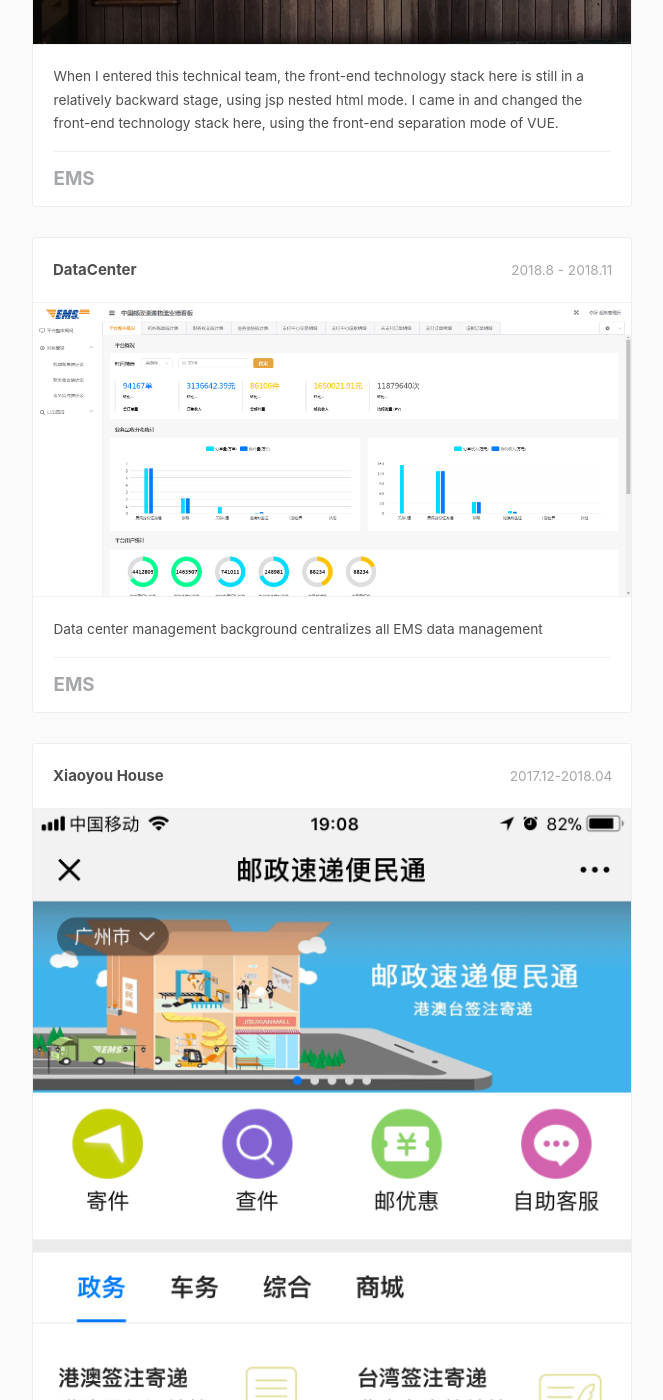
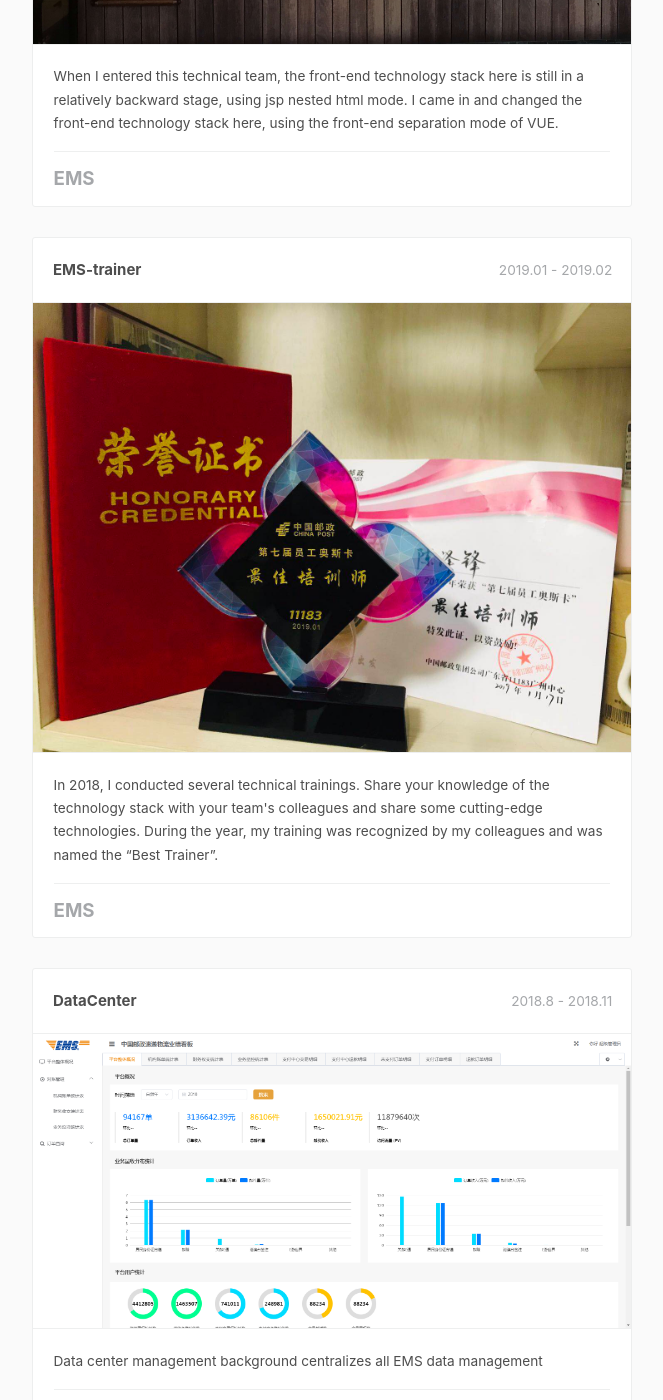
Before and after one commit to 00feng00/00feng00.github.io, a Jekyll site: the page built from portfolio/index.html, in a window 1280 px wide and 1400 px high, scrolled down 1491 px. Shown: the whole window, without its empty margins (308-971 px from the left). Built offline with Jekyll 4.4.1, drawn with Linux system fonts in a browser that asks for light colours; nearby versions of some CDN libraries; comment, search, counter and statistics services are not loaded.

Commit message:
Update index.html

```diff
--- a/portfolio/index.html
+++ b/portfolio/index.html
@@ -43,6 +43,21 @@
 							<ul>
 								<li>
 									When I entered this technical team, the front-end technology stack here is still in a relatively backward stage, using jsp nested html mode. I came in and changed the front-end technology stack here, using the front-end separation mode of VUE.
+								</li>
+								<li class="skill">
+									<span style="margin-left: 0px;"><b>EMS</b></span>
+								</li>
+							</ul>
+						</div>
+					</li>
+					<li>
+						<div class="cbp_tmlabel">
+							<h2>EMS-trainer</h2>
+							<time>2019.01 - 2019.02</time>
+							<img src="images/ems_trainer.jpg">
+							<ul>
+								<li>
+									In 2018, I conducted several technical trainings. Share your knowledge of the technology stack with your team's colleagues and share some cutting-edge technologies. During the year, my training was recognized by my colleagues and was named the “Best Trainer”.
 								</li>
 								<li class="skill">
 									<span style="margin-left: 0px;"><b>EMS</b></span>
```
